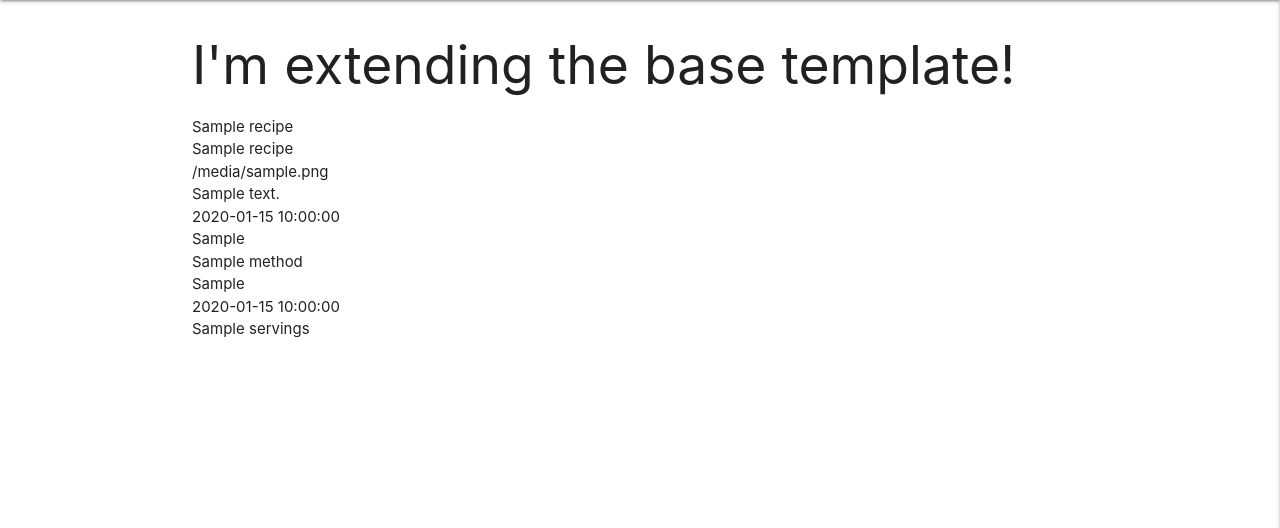
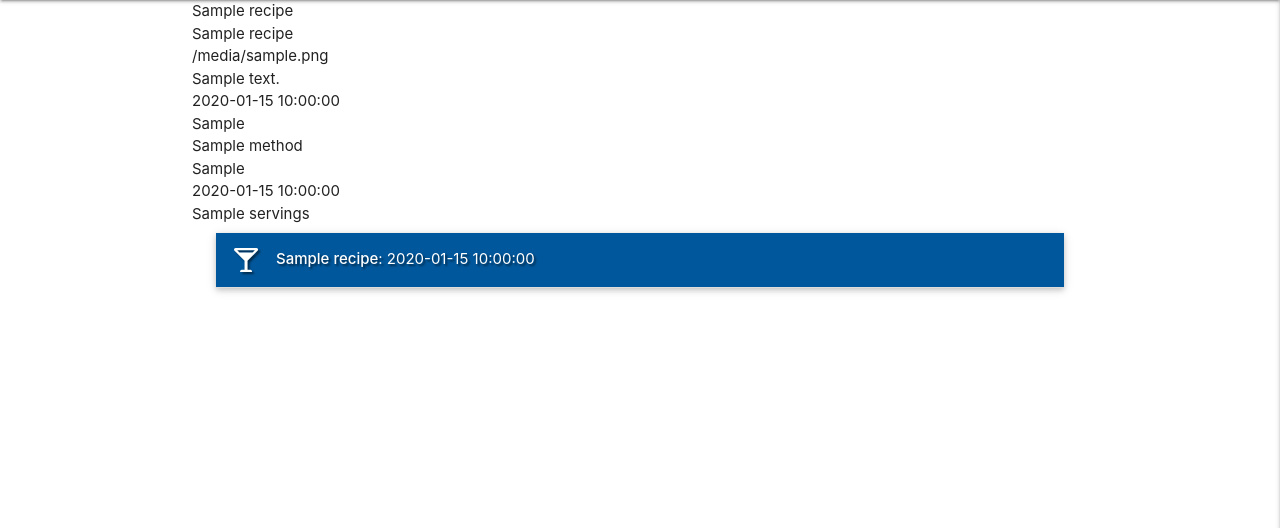
Before and after one commit to rhysmoggs/ms3-cocktail, a Flask app: page / in a window 1280 px wide. Shown: the part 64-592 px from the top of the page. Run offline with Flask 2, Linux system fonts and the light colour scheme; tables that the repository leaves empty hold one stand-in row (values such as "Sample post"); a database or web service that is not in the repository returns one stand-in record (values such as "Sample title"); some libraries are stand-ins or nearby versions.

```diff
--- a/cocktails/routes.py
+++ b/cocktails/routes.py
@@ -86,3 +86,8 @@ def logout():
     flash("You have been logged out")
     session.pop("user")
     return redirect(url_for("login"))
+
+
+@app.route("/add_recipe")
+def add_recipe():
+    return render_template("add_recipe.html")
--- a/cocktails/templates/base.html
+++ b/cocktails/templates/base.html
@@ -27,7 +27,7 @@
                     <li><a href="{{ url_for('get_recipes') }}">Home</a></li>
                     {% if session.user  %}
                         <li><a href="{{ url_for('profile', username=session['user']) }}">Profile</a></li>
-                        <li><a href="#">New Recipe</a></li>
+                        <li><a href="{{ url_for('add_recipe') }}">New Recipe</a></li>
                         <li><a href="#">Manage Categories</a></li>
                         <li><a href="{{ url_for('logout') }}">Log Out</a></li>
                     {% else %}
@@ -46,7 +46,7 @@
             <li><a href="{{ url_for('get_recipes') }}">Home</a></li>
             {% if session.user  %}
                 <li><a href="{{ url_for('profile', username=session['user']) }}">Profile</a></li>
-                <li><a href="#">New Recipe</a></li>
+                <li><a href="{{ url_for('add_recipe') }}">New Recipe</a></li>
                 <li><a href="#">Manage Categories</a></li>
                 <li><a href="{{ url_for('logout') }}">Log Out</a></li>
             {% else %}
--- a/cocktails/templates/recipes.html
+++ b/cocktails/templates/recipes.html
@@ -1,7 +1,5 @@
 {% extends "base.html" %}
 {% block content %}
-
-    <h2>I'm extending the base template!</h2>
 
     {% for recipe in recipes %}
         {{ recipe.cocktail_name }}<br>
@@ -16,4 +14,25 @@
         {{ recipe.servings }}<br>
     {% endfor %}
 
+    <ul class="collapsible popout">
+        {% for recipe in recipes %}
+        <li>
+            <div class="collapsible-header white-text light-blue darken-4 text-shadow">
+                <i class="fas fa-glass-martini-alt"></i>
+                <strong>{{ recipe.cocktail_name }}</strong> : {{ recipe.created_by }}
+            </div>
+            <div class="collapsible-body">
+                <strong>{{ recipe.category_name }}</strong>
+                <p>{{ recipe.cocktail_description }}</p>
+                <p>{{ recipe.cocktail_img }}</p>
+                <p>{{ recipe.main_ingredient }}</p>
+                <p>{{ recipe.method }}</p>
+                <p>{{ recipe.other_ingredient }}</p>
+                <p>{{ recipe.prep_time }}</p>
+                <p>{{ recipe.servings }}</p>
+            </div>
+        </li>
+        {% endfor %}
+    </ul>
+
 {% endblock %}
```
Also changed, not shown: cocktails/templates/add _recipe.html (added, +23 -0 lines).
